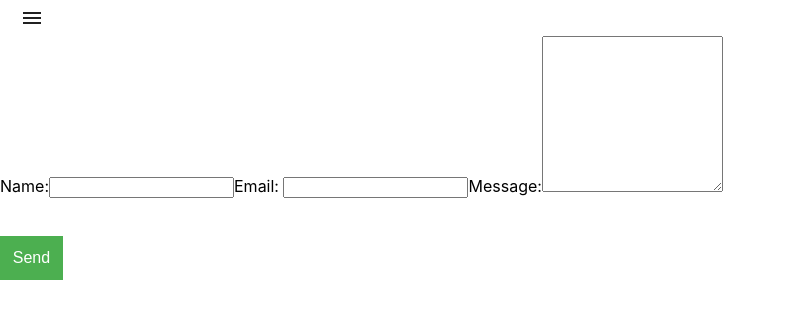
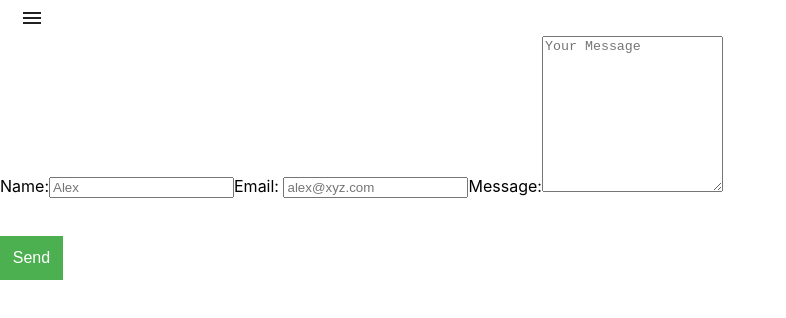
Before and after one commit to akhil9tiet/triplebytetest, a React (Create React App) app: page /contact-us in a window 1280 px wide. Shown: the top 318 px of the page, without its empty margins (0-786 px from the left). Built offline with nearby package versions, Linux system fonts and the light colour scheme.

Commit message:
feat: contact us form - success message

```diff
--- a/src/Components/ContactUs/ContactUs.js
+++ b/src/Components/ContactUs/ContactUs.js
@@ -1,4 +1,4 @@
-import React, { useState, useEffect } from 'react';
+import React, { useState } from 'react';
 import { Grid } from '@material-ui/core';
 import './ContactUs.css';
 
@@ -9,33 +9,58 @@ const ContactUs = () => {
 		message: ''
 	});
 
-	// useEffect(() => {
-	// 	console.log(details);
-	// }, [details]);
+	const inputChangeHandler = (event) => {
+		const { name, value } = event.target;
+		setDetails({ ...details, [name]: value });
+	};
+
+	const submitHandler = (event) => {
+		console.log('state', details);
+		event.preventDefault(); // event has a method which prevents page refreshings
+	};
 
 	return (
 		<React.Fragment>
-			<form>
+			{/* {!details ? ( */}
+				<form onSubmit={submitHandler}>
 					<div className='form-group'>
 						<label>
 							Name:
-						<input type='text' onChange={(e) => setDetails({ name: e.target.value })} />
+							<input
+								type='text'
+								name='name'
+								placeholder='Alex'
+								value={details.name}
+								onChange={inputChangeHandler}
+							/>
 						</label>
 						<label htmlFor='exampleInputEmail1'>
 							Email:{' '}
 							<input
 								type='email'
+								name='email'
+								placeholder='alex@xyz.com'
+								value={details.email}
 								aria-describedby='emailHelp'
-							onChange={(e) => setDetails({ email: e.target.value })}
+								onChange={inputChangeHandler}
 							/>
 						</label>
 						<label htmlFor='message'>
 							Message:
-						<textarea rows='10' onChange={(e) => setDetails({ message: e.target.value })}></textarea>{' '}
+							<textarea
+								type='text'
+								name='message'
+								placeholder='Your Message'
+								value={details.message}
+								rows='10'
+								onChange={inputChangeHandler}></textarea>{' '}
 						</label>
 					</div>
 					<button type='submit'>Send</button>
 				</form>
+			{/* ) : (
+				<p>Your message has been received</p>
+			)} */}
 		</React.Fragment>
 	);
 };
```
Lines whose indentation alone changed are shown as unchanged.
